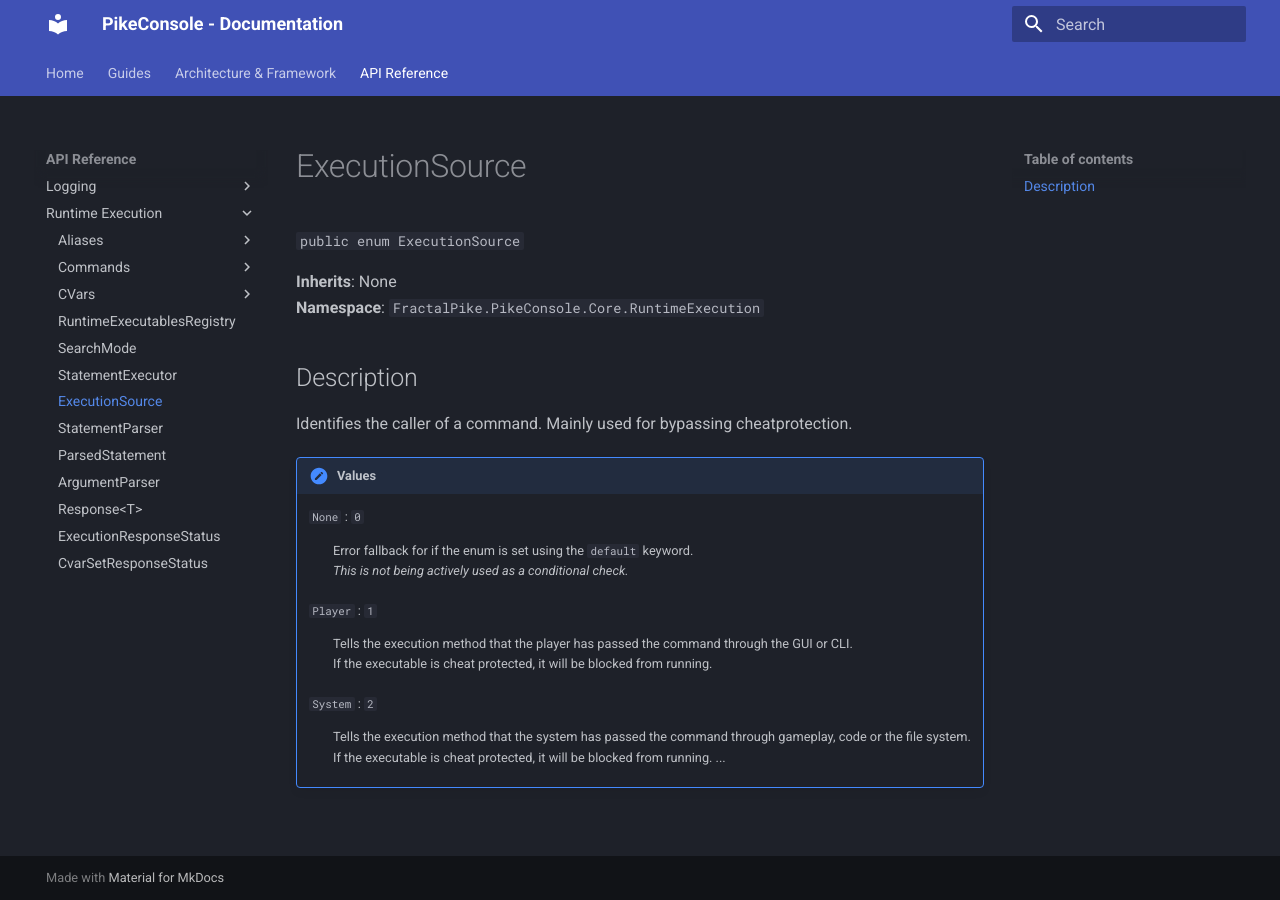
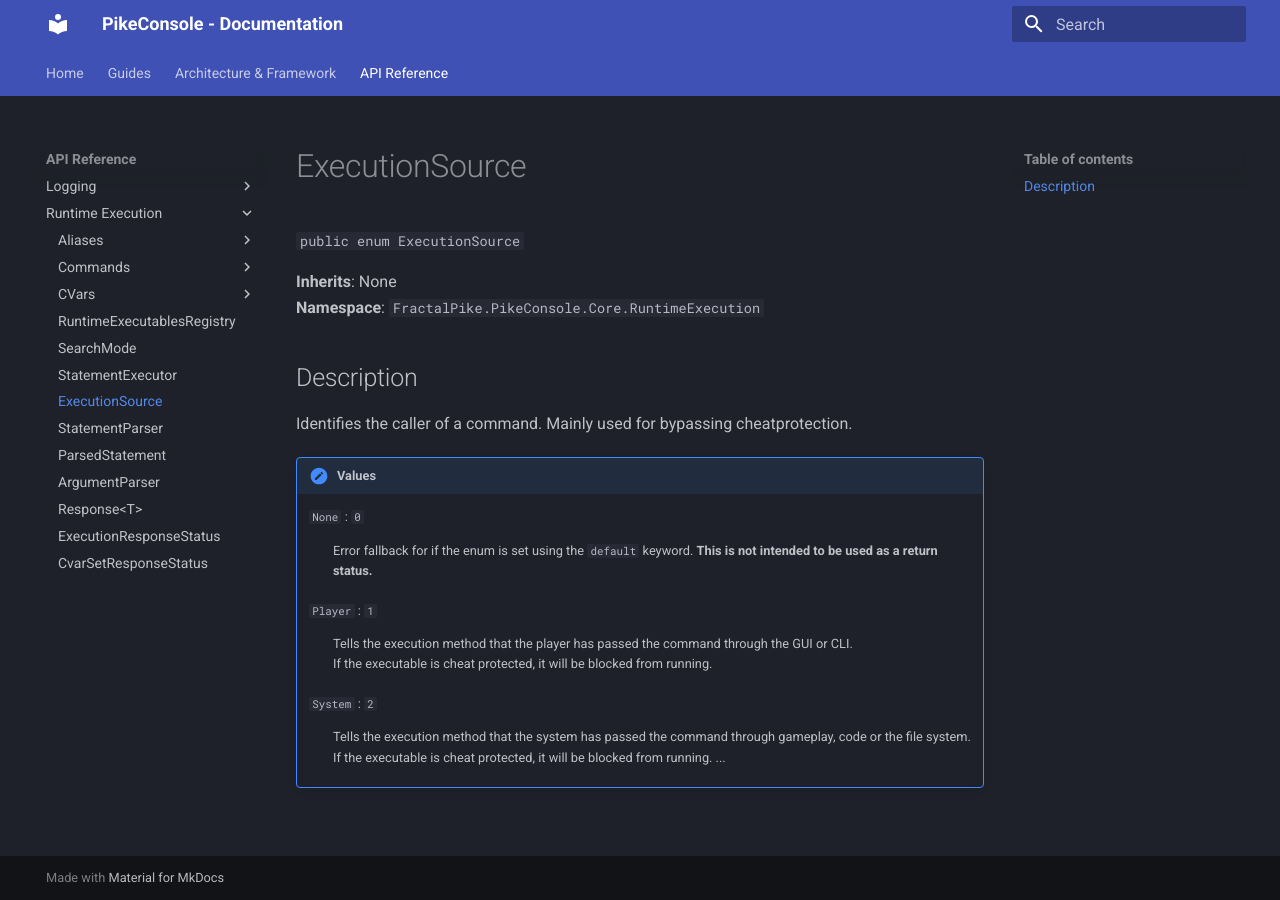
Before and after one commit to VonRiddarn/PikeConsole, an MkDocs documentation site: the page built from docs/api/RuntimeExecution/ExecutionSource.md, in a window 1280 px wide. Built offline with MkDocs 1.6.1 and Material for MkDocs 9.7.7, drawn with Linux system fonts in a browser that asks for light colours.

Commit message:
fix: add explicit do not use message for default value

```diff
--- a/docs/api/RuntimeExecution/ExecutionSource.md
+++ b/docs/api/RuntimeExecution/ExecutionSource.md
@@ -10,8 +10,7 @@
 
 /// note | Values
 `None` : `0`
-: Error fallback for if the enum is set using the `default` keyword.
-_This is not being actively used as a conditional check._
+: Error fallback for if the enum is set using the `default` keyword. **This is not intended to be used as a return status.**
 
 `Player` : `1`
 : Tells the execution method that the player has passed the command through the GUI or CLI.
```
